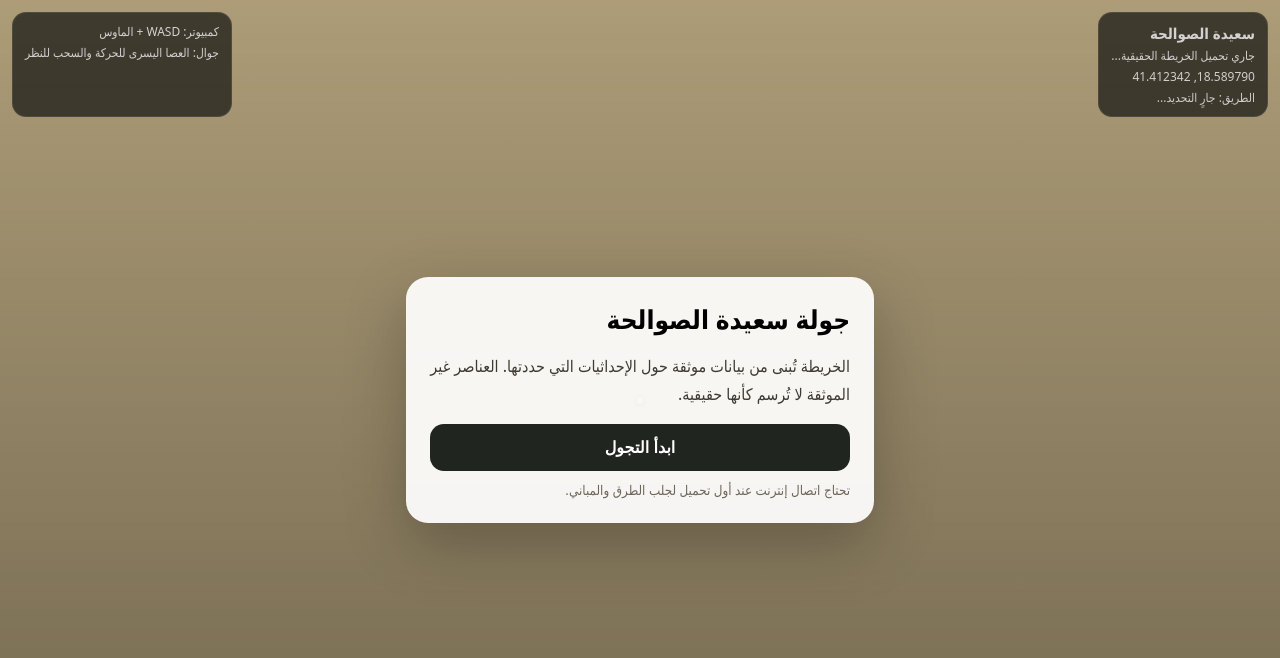
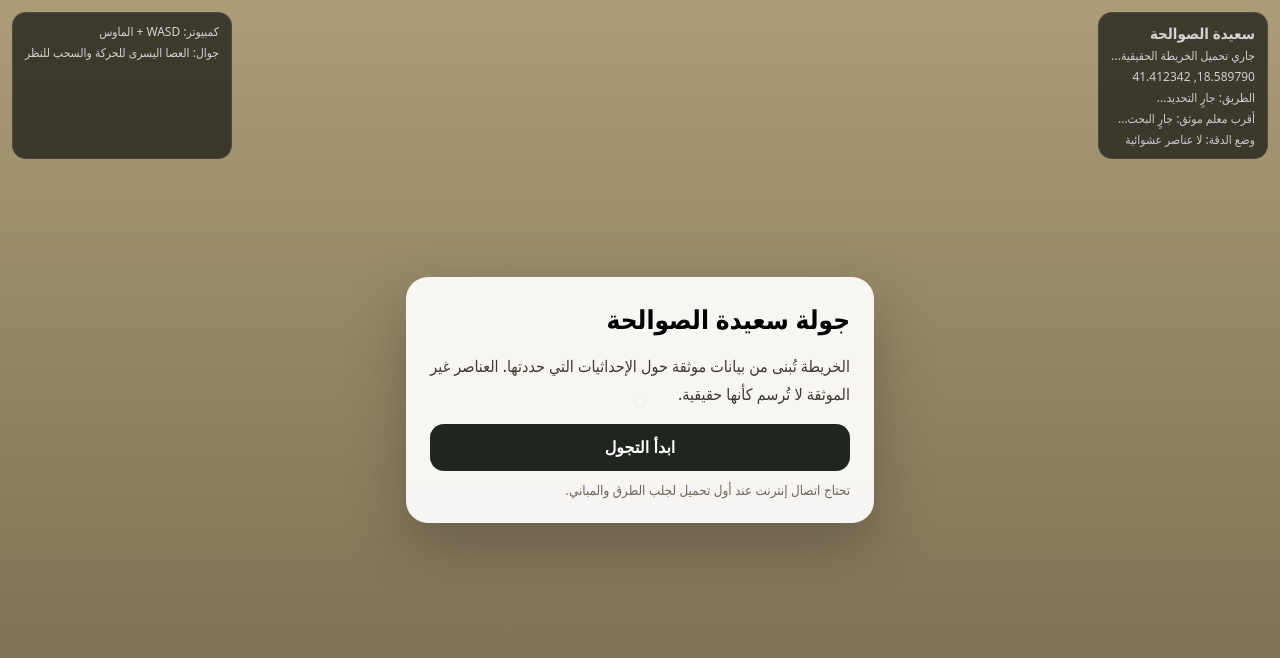
Before and after one commit to Hasan0525-H/H_GAME, a plain HTML site: page index.html in a window 1280 px wide. Drawn offline with nearby package versions, Linux system fonts and the light colour scheme.

Commit message:
ui: show nearest verified feature and accuracy mode

```diff
--- a/index.html
+++ b/index.html
@@ -16,6 +16,8 @@
       <span id="status">جاري تحميل الخريطة الحقيقية...</span>
       <span id="coords">18.589790, 41.412342</span>
       <span id="roadName">الطريق: جارٍ التحديد...</span>
+      <span id="nearbyFeature">أقرب معلم موثق: جارٍ البحث...</span>
+      <span id="accuracy">وضع الدقة: لا عناصر عشوائية</span>
     </div>
     <div class="panel help">
       <span>كمبيوتر: WASD + الماوس</span>
```
